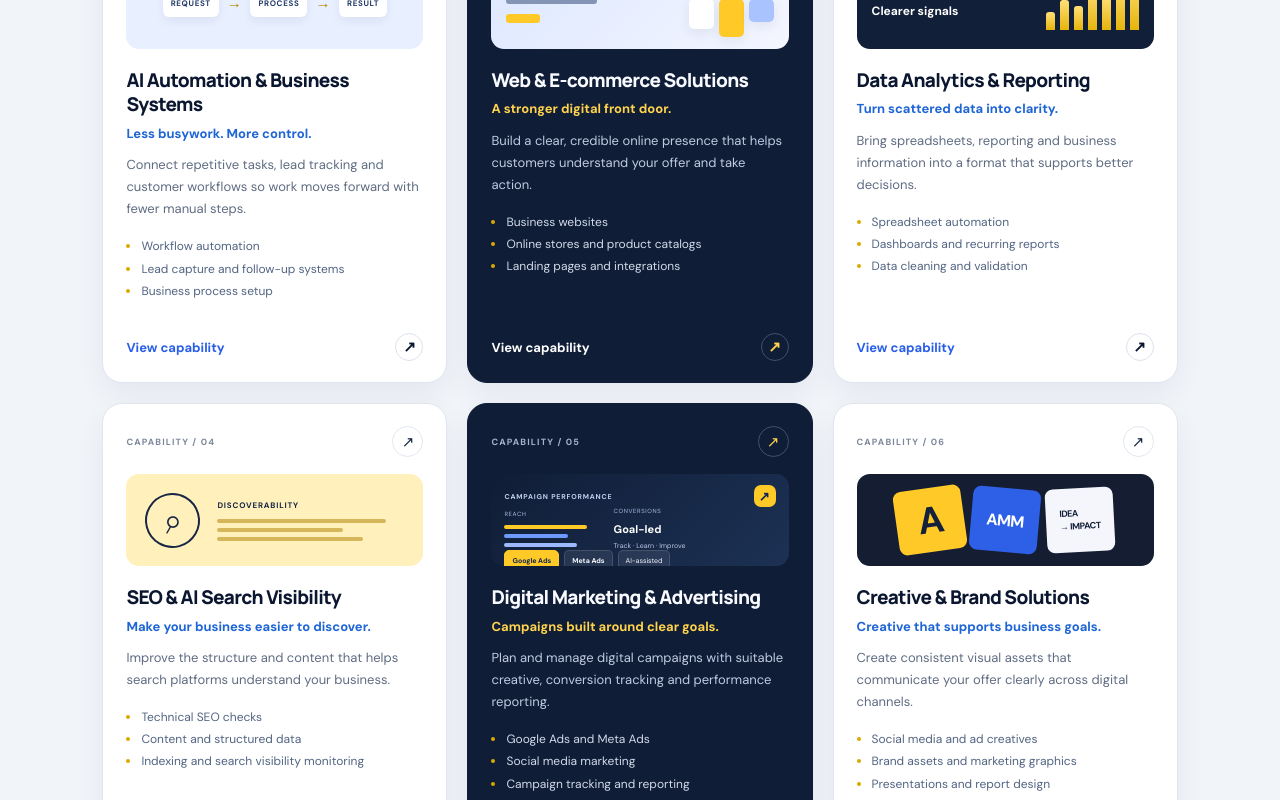
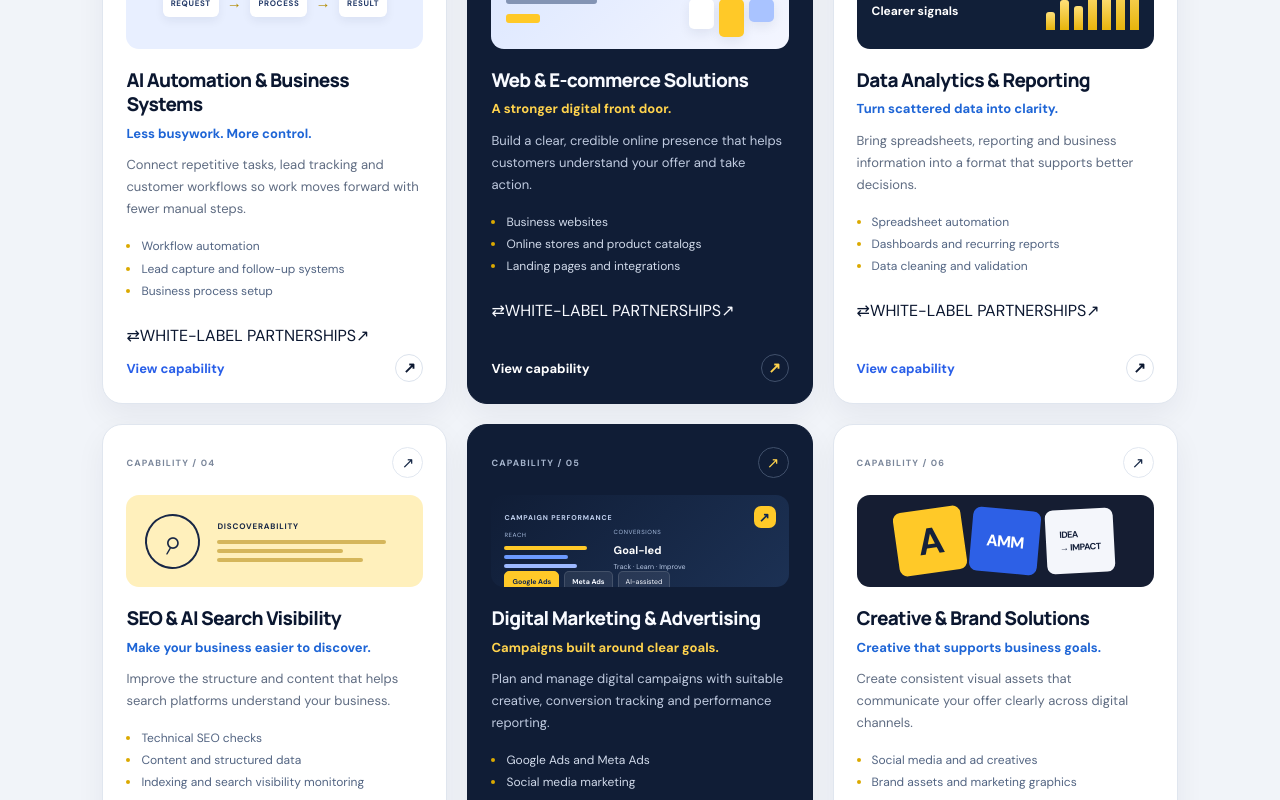
Before and after one commit to wwwab229-cpu/amm-data-solutions-website, a Next.js app: page / in a window 1280 px wide. Shown: the part 1504-2304 px from the top of the page. Built offline with nearby package versions, Linux system fonts and the light colour scheme.

Commit message:
Add white-label partnership highlight to service cards

```diff
--- a/app/page.tsx
+++ b/app/page.tsx
@@ -63,7 +63,7 @@ export default function Home() {
     <section className="intro section"><div className="eyebrow">BUILT AROUND THE OBJECTIVE</div><div><h2>Technology is only useful when it <span>solves the right problem.</span></h2><p>We start with the outcome, shape a sensible scope, and deliver practical digital work without unnecessary complexity.</p></div></section>
     <section id="services" className="services section">
       <div className="sectionHead"><div><div className="eyebrow">OUR CAPABILITIES</div><h2>Six capabilities. One practical approach<span className="yellowDot">.</span></h2></div><p>Practical solutions across automation, websites, data, search visibility, marketing and creative work.</p></div>
-      <div className="serviceGrid">{services.map(s=><a className={`serviceCard serviceCard-${s.n}`} href={`/services/${s.slug}`} key={s.n}><div className="serviceCardTop"><span className="serviceNumber">CAPABILITY / {s.n}</span><span className="serviceArrow">↗</span></div><ServiceVisual type={s.visual}/><h3>{s.title}</h3><h4>{s.plain}</h4><p>{s.body}</p><ul>{s.examples.map(x=><li key={x}>{x}</li>)}</ul><div className="cardLink">View capability <span>↗</span></div></a>)}</div>
+      <div className="serviceGrid">{services.map(s=><a className={`serviceCard serviceCard-${s.n}`} href={`/services/${s.slug}`} key={s.n}><div className="serviceCardTop"><span className="serviceNumber">CAPABILITY / {s.n}</span><span className="serviceArrow">↗</span></div><ServiceVisual type={s.visual}/><h3>{s.title}</h3><h4>{s.plain}</h4><p>{s.body}</p><ul>{s.examples.map(x=><li key={x}>{x}</li>)}</ul><div className="whiteLabelStrip"><span className="whiteLabelIcon" aria-hidden="true">⇄</span><span>WHITE-LABEL PARTNERSHIPS</span><span className="whiteLabelArrow" aria-hidden="true">↗</span></div><div className="cardLink">View capability <span>↗</span></div></a>)}</div>
     </section>
     <section id="how" className="how section"><div className="howIntro"><div className="eyebrow">A CLEAR DELIVERY MODEL</div><h2>Defined scope.<br/><span>Thoughtful execution.</span></h2><p>Every engagement has a clear objective, an agreed scope and a review before handover.</p><a className="textLink" href="#contact">Discuss your requirements <span>→</span></a></div><div className="processList">{process.map(p=><div className="processItem" key={p[0]}><span className="processNumber">{p[0]}</span><div><h3>{p[1]}</h3><p>{p[2]}</p></div><span className="processArrow">↗</span></div>)}</div></section>
     <section className="trustBand" aria-label="AMM delivery principles"><div><span>01</span><b>Scope before build</b><p>Deliverables and expectations are agreed up front.</p></div><div><span>02</span><b>Human-reviewed work</b><p>Outputs are reviewed before handover.</p></div><div><span>03</span><b>Practical handover</b><p>Know what was delivered and what happens next.</p></div></section>
```
